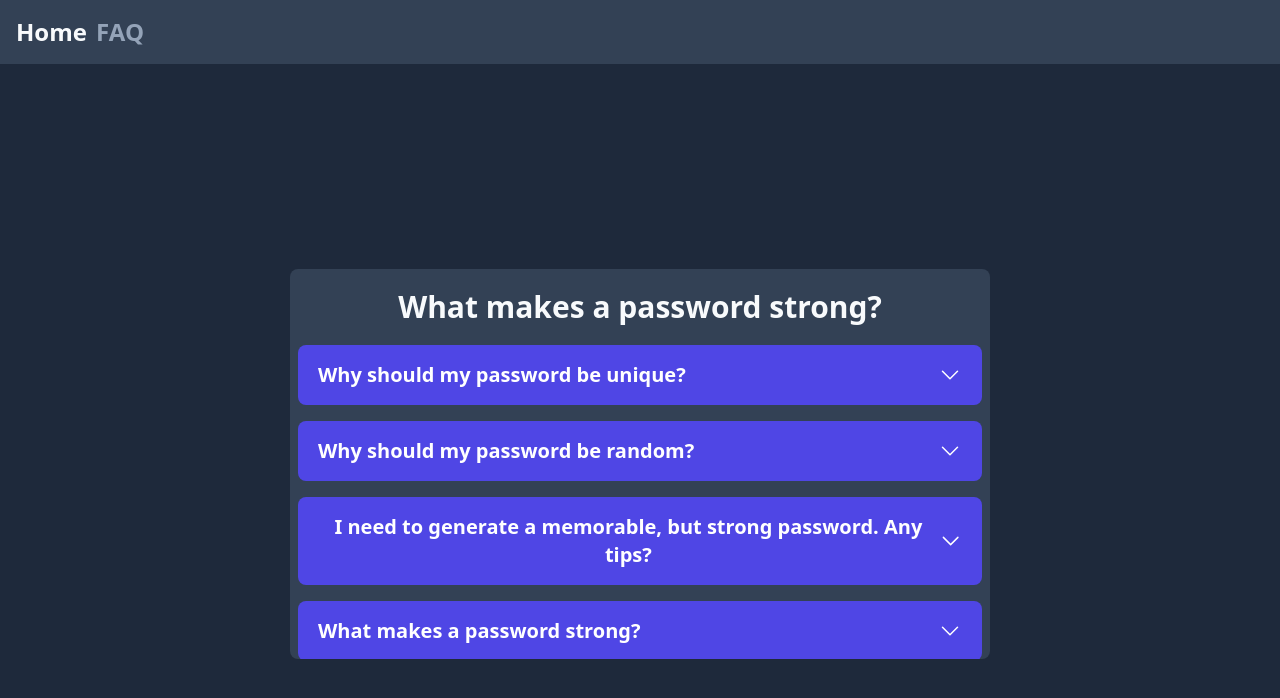
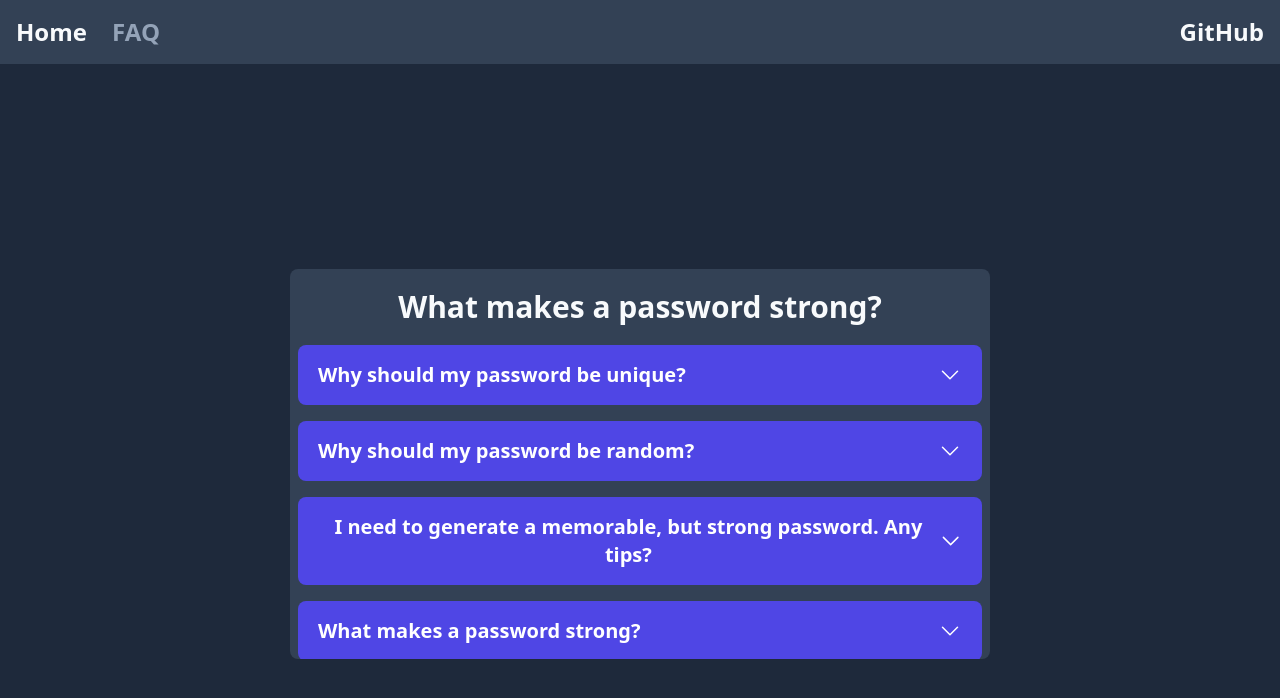
Before and after one commit to srgnevmer/password-generator, a React (Vite) app: page /faq in a window 1280 px wide. Shown: the top 698 px of the page. Built offline with nearby package versions, Linux system fonts and the light colour scheme.

Commit message:
feat: add a link to the github repo

```diff
--- a/src/components/navbar.tsx
+++ b/src/components/navbar.tsx
@@ -7,8 +7,8 @@ export const Navbar: FC = () => {
   };
 
   return (
-    <div className="w-full h-16 bg-slate-700 flex items-center">
-      <ul className="w-full sm:w-40 px-4 flex justify-between">
+    <div className="w-full h-16 bg-slate-700 flex justify-between items-center">
+      <ul className="w-40 pl-4 flex justify-between">
         <li>
           <NavLink
             to="/"
@@ -28,6 +28,12 @@ export const Navbar: FC = () => {
           </NavLink>
         </li>
       </ul>
+      <a
+        href="https://github.com/srgnevmer/password-generator"
+        className="text-slate-50 active:text-slate-400 lg:hover:text-slate-300 duration-300 text-2xl font-semibold pr-4"
+      >
+        GitHub
+      </a>
     </div>
   );
 };
```
